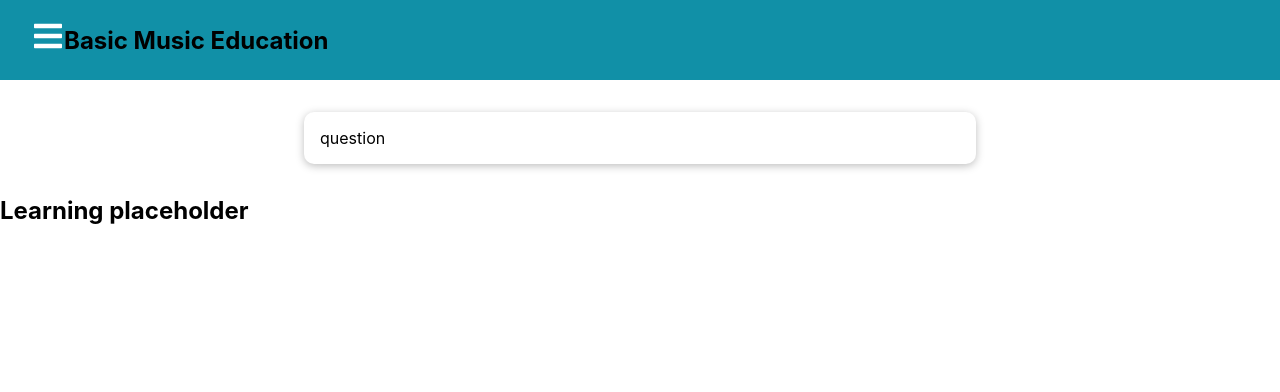
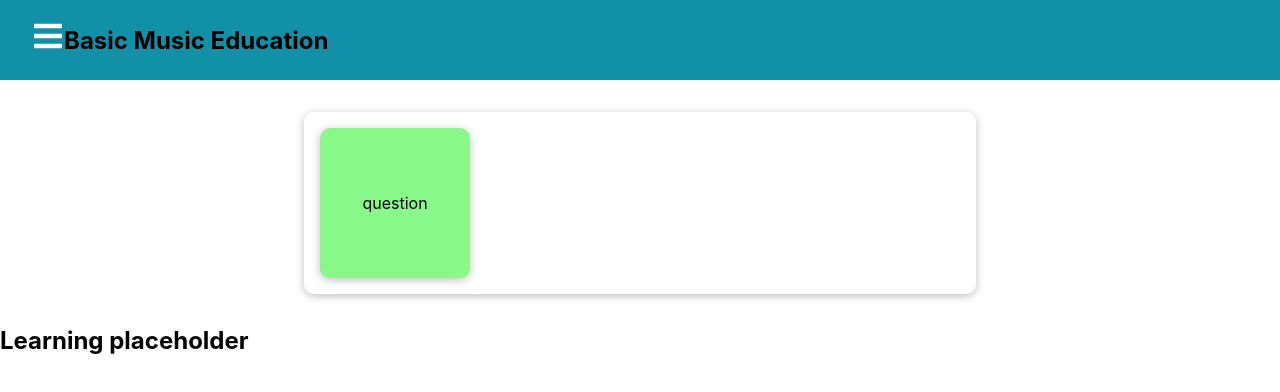
Before and after one commit to hajschroeder/react-music-tutor-beta, a React (Create React App) app: page /learning in a window 1280 px wide. Shown: the top 392 px of the page. Built offline with nearby package versions, Linux system fonts and the light colour scheme.

Commit message:
style flashcard

```diff
--- /dev/null
+++ b/src/components/Flashcards/Flashcard.css
@@ -0,0 +1,31 @@
+.flashcard {
+  display: flex;
+  justify-content: center;
+  align-items: center;
+  position: relative;
+  border-radius: 10px;
+  box-shadow: 0 2px 8px rgba(0, 0, 0, 0.26);
+  background-color: rgb(136, 248, 136);
+  transform-style: preserve-3d;
+  height: 150px;
+  width: 150px;
+  cursor: pointer;
+  transition: 400ms;
+  transform: perspective(1000px) rotateY(var(--rotate-y, 0))
+}
+
+.flashcard:hover{
+  box-shadow: 0 0 5px 2px rgba(0, 0, 0, 0.5);
+}
+.flashcard.flip{
+  --rotate-y: 180deg;
+}
+.flashcard .front, .flashcard .back {
+  position: absolute;
+  padding: 1rem;
+  backface-visibility: hidden;
+}
+
+.flashcard .back {
+  transform: rotateY(180deg);
+}
--- a/src/components/Flashcards/Flashcard.js
+++ b/src/components/Flashcards/Flashcard.js
@@ -1,12 +1,17 @@
 import { useState } from "react";
 import Card from "../UI/Card";
+import './Flashcard.css'
 
 const Flashcard = ({ flashcard }) => {
   const [cardFlipState, setCardFlipState] = useState(false)
   return (
     <Card>
-      <div onClick={()=> setCardFlipState(!cardFlipState)}>
-        { cardFlipState ? flashcard.answer : flashcard.question}
+      <div className={`flashcard ${cardFlipState ? 'flip' : ' '}`} onClick={()=> setCardFlipState(!cardFlipState)}>
+        <div className="front">
+          {flashcard.question}
+        {/* { cardFlipState ? flashcard.answer : flashcard.question} */}
+        </div>
+        <div className="back">{flashcard.answer}</div>
       </div>
     </Card>
   )
```
